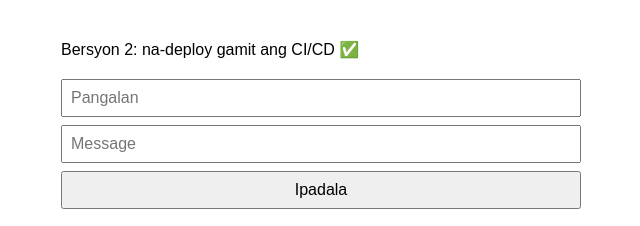
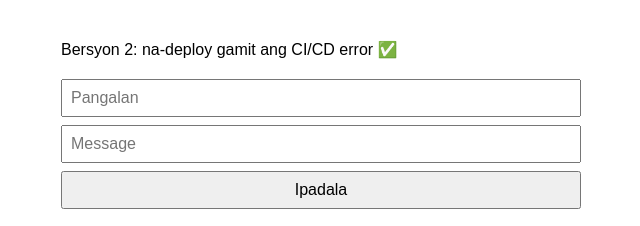
Before and after one commit to programmerstudy164-jpg/practice-apps, a website: page frontend/index.html in a window 1280 px wide. Shown: the top 226 px of the page, 319-959 px from the left. Drawn offline with Linux system fonts and the light colour scheme; no server answers.

Commit message:
add error on header

```diff
--- a/frontend/index.html
+++ b/frontend/index.html
@@ -14,7 +14,7 @@
   </style>
 </head>
 <body>
-  <p id="version">Bersyon 2: na-deploy gamit ang CI/CD ✅</p>
+  <p id="version">Bersyon 2: na-deploy gamit ang CI/CD error ✅</p>
   <input id="name" placeholder="Pangalan" maxlength="50" />
   <input id="text" placeholder="Message" maxlength="200" />
   <button id="send">Ipadala</button>
```
